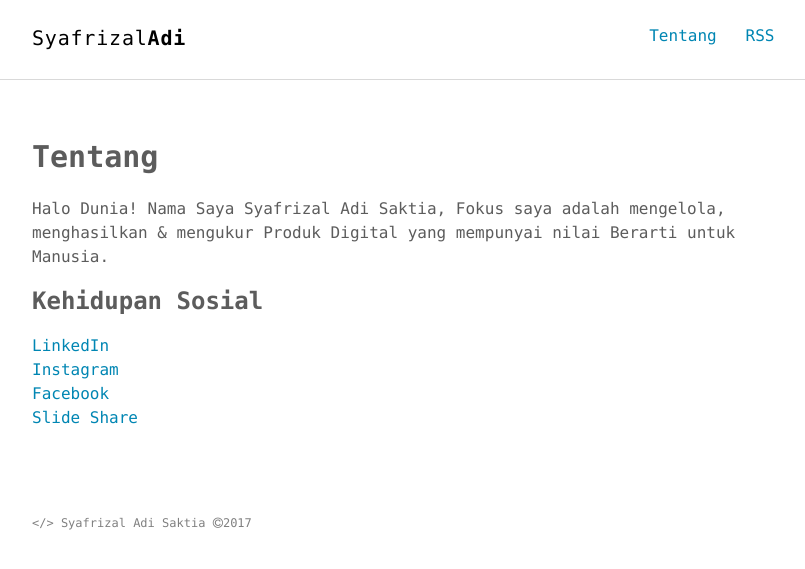
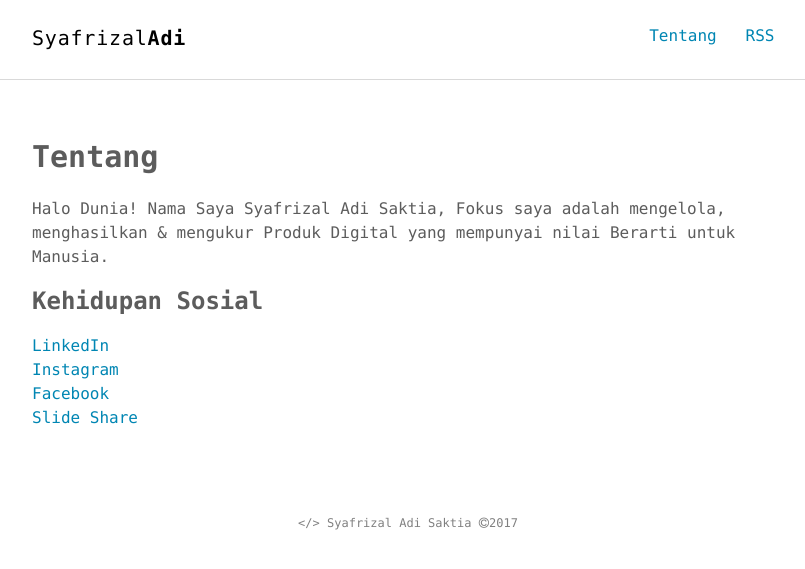
Before and after one commit to syafrizaladi/saktia, a Jekyll site: the page built from tentang.md, in a window 1280 px wide. Shown: the top 569 px of the page, without its empty margins (232-1037 px from the left). Built offline with Jekyll 4.4.1, drawn with Linux system fonts in a browser that asks for light colours.

Commit message:
Update footer.html

```diff
--- a/_includes/footer.html
+++ b/_includes/footer.html
@@ -1,5 +1,5 @@
 <footer class="site-footer">
   <div class="container">
-    <small class="block"> &lt;/&gt; {{ site.author.name }} <i class="fa fa-copyright"></i>{{ site.time | date: '%Y' }}</small>
+    <center><small class="block"> &lt;/&gt; {{ site.author.name }} <i class="fa fa-copyright"></i>{{ site.time | date: '%Y' }}</small></center>
   </div>
 </footer>
```
